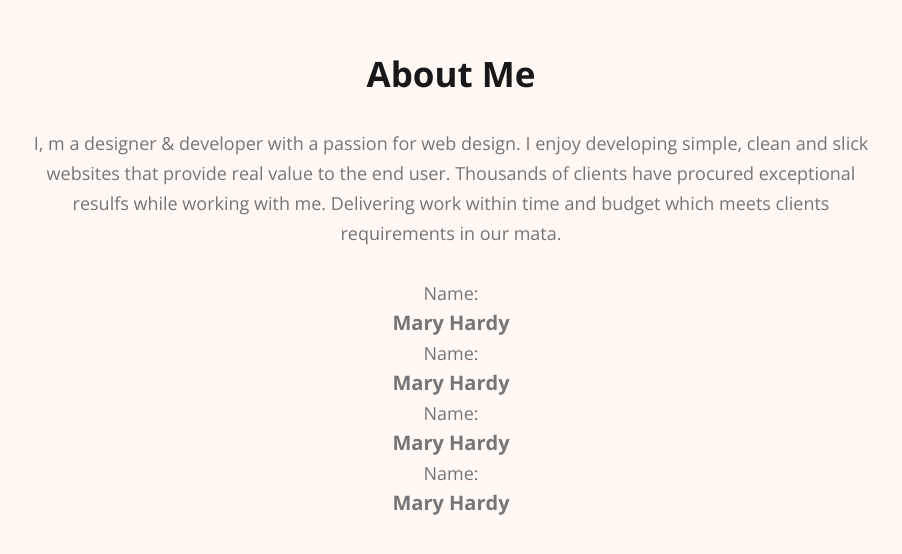
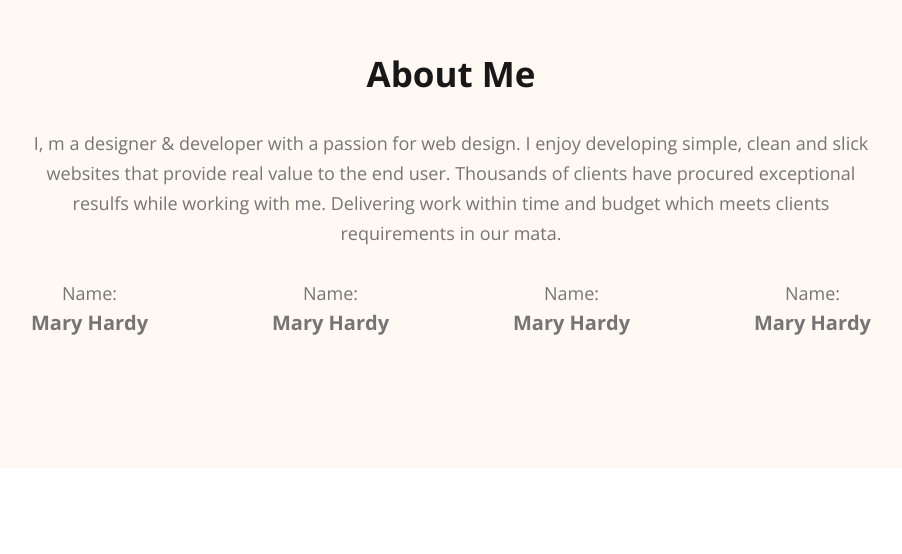
Before and after one commit to Captain-BD/Developer-portfolio, a plain HTML site: page index.html in a window 1280 px wide. Shown: the part 857-1411 px from the top of the page, without its empty margins (189-1091 px from the left). After the commit the page ends 1325 px from the top, so only its background shows below. Drawn offline with nearby package versions, Linux system fonts and the light colour scheme.

Commit message:
item data flex

```diff
--- a/css/style.css
+++ b/css/style.css
@@ -132,6 +132,12 @@ ul{
     letter-spacing: 0%;
     margin-bottom: 30px;
 }
+.about-item-parent{
+    display: flex;
+    justify-content: space-between;
+    align-items: center;
+    gap: 50px;
+}
 .about-item p{
     color: rgb(117, 117, 117);
     font-size: 18px;
```
